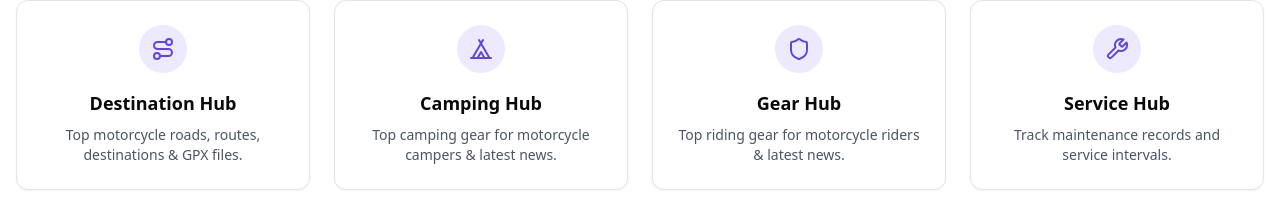
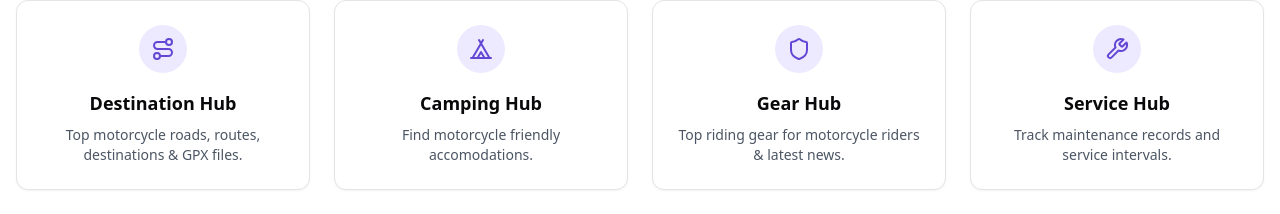
Before and after one commit to directconnected/rider-basecamp, a React (Vite) app: page / in a window 1280 px wide. Shown: the part 417-631 px from the top of the page. Built offline with nearby package versions, Linux system fonts and the light colour scheme.

Commit message:
Update Camping Hub card
Update the description of the Camping Hub card on the homepage to reflect that it now focuses on finding motorcycle-friendly accommodations.  The link to the Camping Hub page will also be updated.

```diff
--- a/src/pages/Index.tsx
+++ b/src/pages/Index.tsx
@@ -1,4 +1,3 @@
-
 import React from "react";
 import Navigation from "@/components/Navigation";
 import Footer from "@/components/layout/Footer";
@@ -7,7 +6,6 @@ import { Card } from "@/components/ui/card";
 import { Link } from "react-router-dom";
 import Breadcrumbs from "@/components/Breadcrumbs";
 
-const Index = () => {
 const features = [
   {
     icon: Route,
@@ -19,9 +17,9 @@ const Index = () => {
   {
     icon: Tent,
     title: "Camping Hub",
-      description: "Top camping gear for motorcycle campers & latest news.",
-      link: "/camping-gear",
-      id: "camping-gear-feature"
+    description: "Find motorcycle friendly accomodations.",
+    link: "/camping-hub",
+    id: "camping-hub-feature"
   },
   {
     icon: Shield,
@@ -81,6 +79,7 @@ const Index = () => {
   }
 ];
 
+const Index = () => {
   return (
     <div className="min-h-screen flex flex-col" id="index-page">
       <Navigation />
```
Lines whose indentation alone changed are shown as unchanged.
